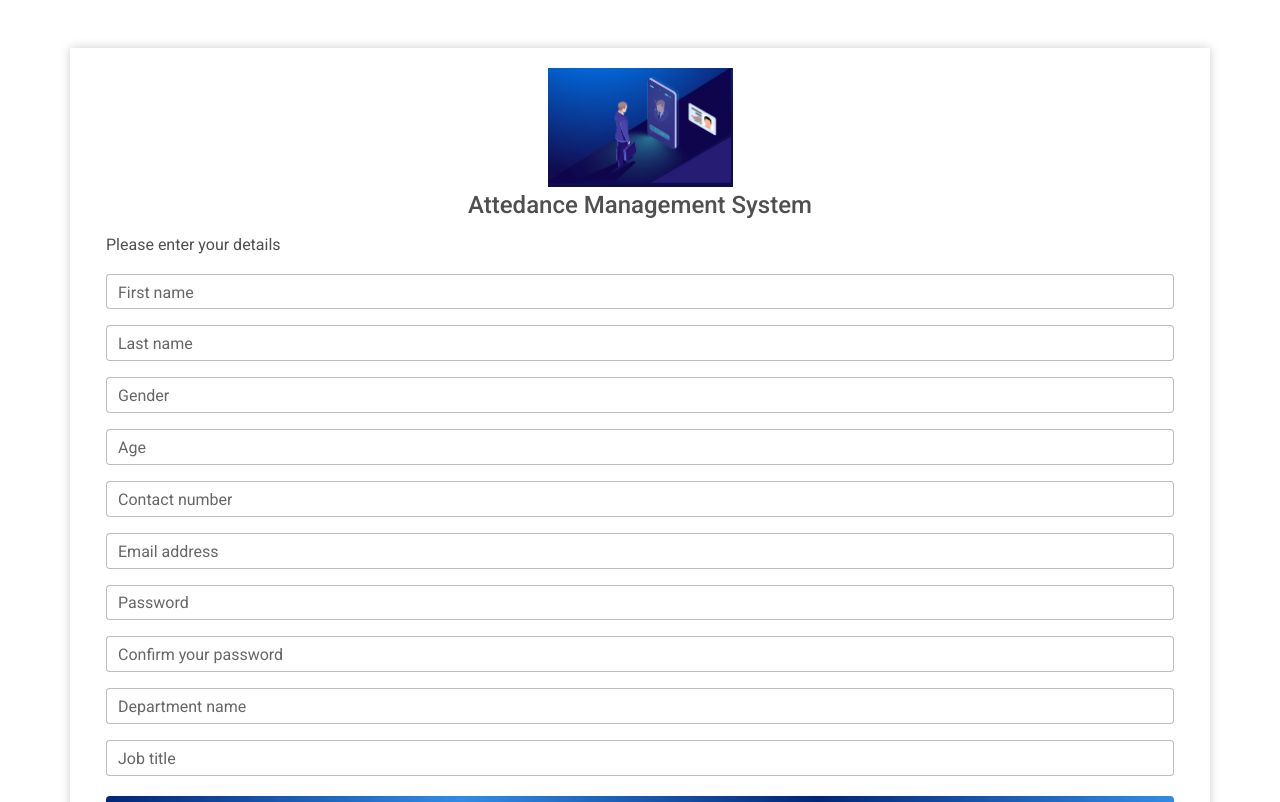
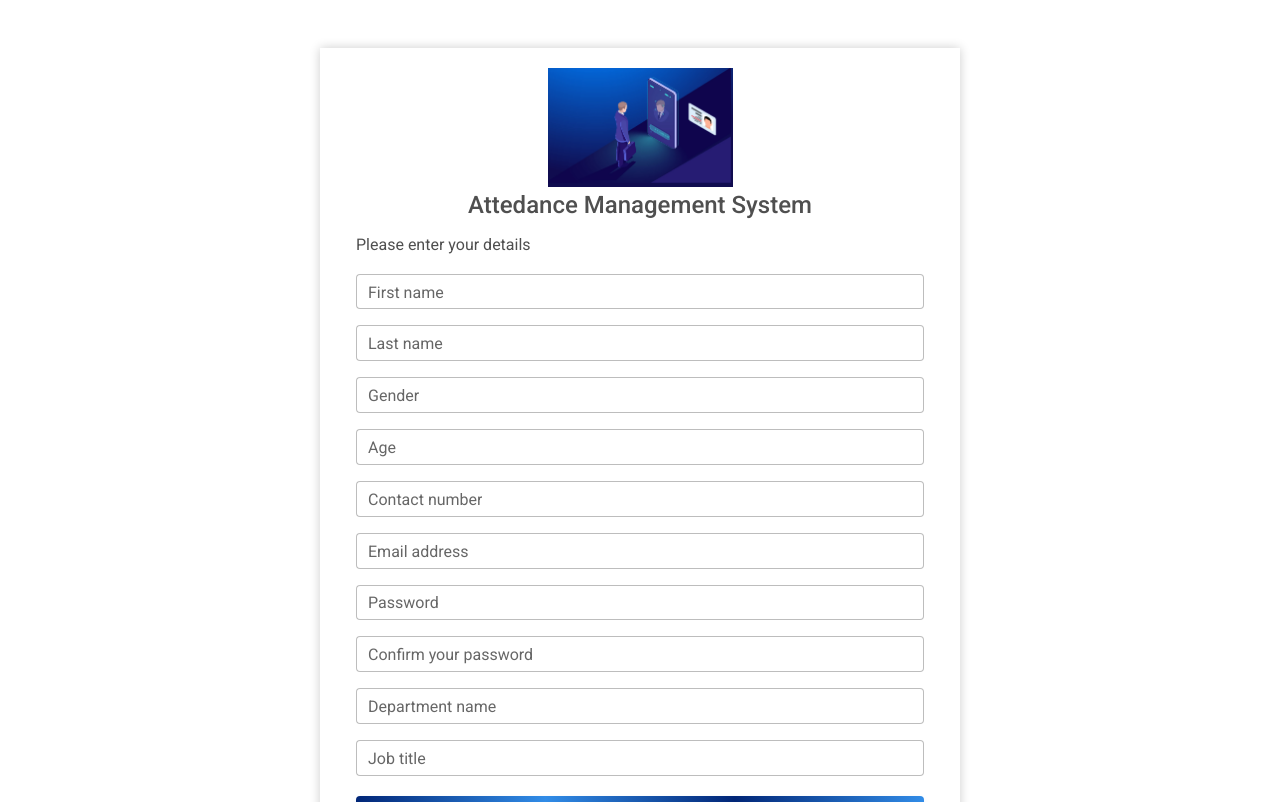
Before and after one commit to cepdnaclk/e19-3yp-Attendance-Monitoring-and-Access-Authentication-with-Face-Recognition, a React (Vite) app in the folder code/FrontEnd/: page /signup in a window 1280 px wide. Shown: the top 802 px of the page. Built offline with nearby package versions, Linux system fonts and the light colour scheme.

Commit message:
sign up little update

```diff
--- a/code/FrontEnd/src/pages/Sign_up.jsx
+++ b/code/FrontEnd/src/pages/Sign_up.jsx
@@ -49,7 +49,7 @@ function Signup() {
   }
 
   return (
-    <MDBContainer className="my-5 gradient-form" style={{ boxShadow: '0px 0px 10px rgba(0, 0, 0, 0.2)'}}>
+    <MDBContainer className="my-5 gradient-form" style={{ boxShadow: '0px 0px 10px rgba(0, 0, 0, 0.2)', maxWidth:'50%'}}>
 
           <div className="d-flex flex-column ms-4 me-4 mt-4 mb-4">
 
@@ -75,10 +75,10 @@ function Signup() {
             onChange={(e) => setGender(e.target.value)}/>
 
 
-            <MDBInput wrapperClass='mb-3' label='Age' id='form4' type='number'
+            <MDBInput wrapperClass='mb-3' label='Age' id='form4' type='text'
             value={age}
             onChange={(e) => setAge(e.target.value)}/>
-            <MDBInput wrapperClass='mb-3' label='Contact number ' id='form5' type='number'
+            <MDBInput wrapperClass='mb-3' label='Contact number ' id='form5' type='text'
             value={number}
             onChange={(e) => setNumber(e.target.value)}/>
             <MDBInput wrapperClass='mb-3' label='Email address' id='form6' type='email'
```
